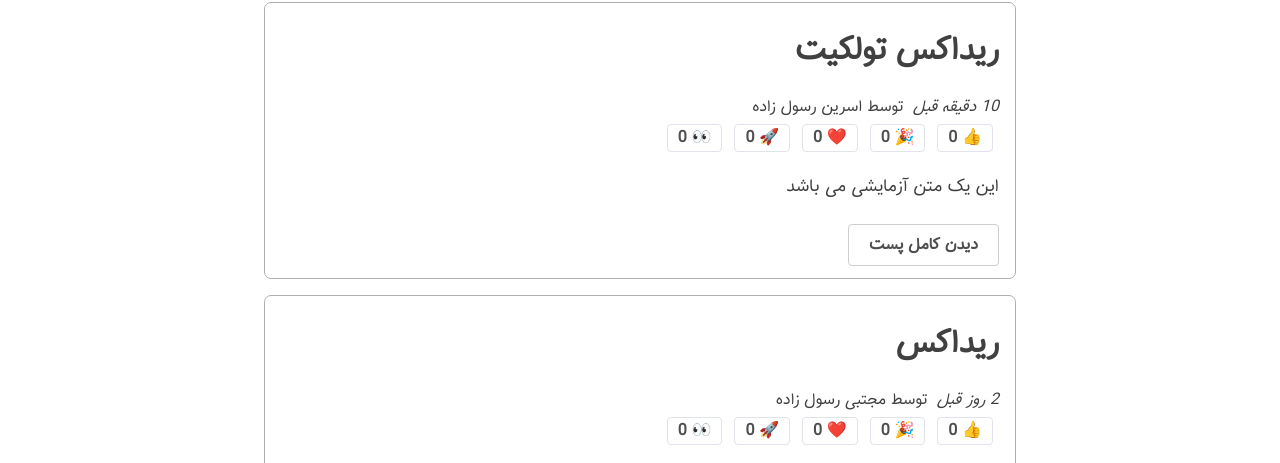
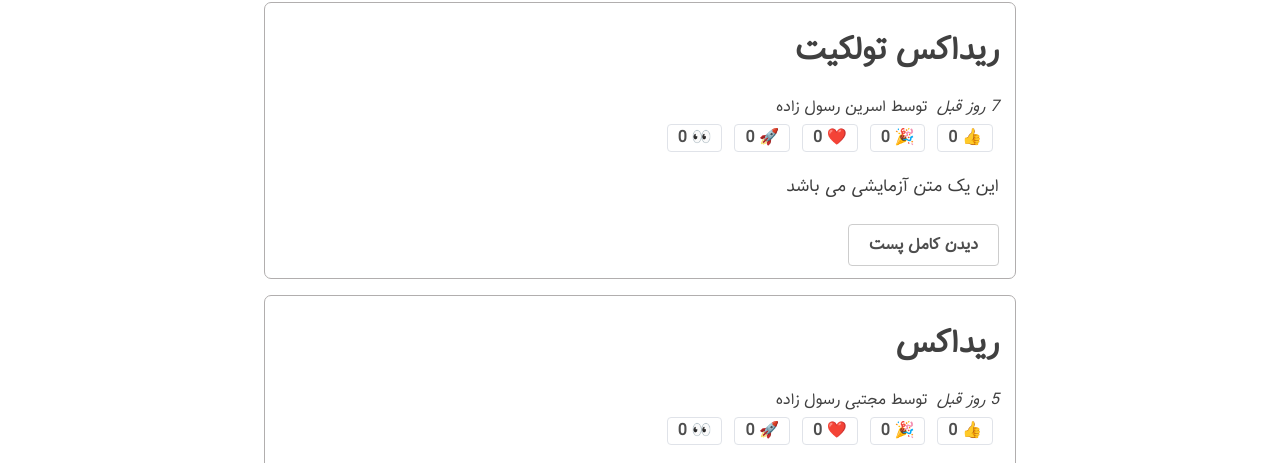
Before and after one commit to mojtaba-rasolzadeh/redux-blog, a React (Vite) app: page / in a window 1280 px wide. Shown: the part 299-762 px from the top of the page. Built offline with nearby package versions, Linux system fonts and the light colour scheme; data requests are answered from the project's data file.

Commit message:
Getting posts from the server and displaying them in the Blog List

```diff
--- a/server/db.json
+++ b/server/db.json
@@ -1,5 +1,33 @@
 {
-    "blogs": [],
+    "blogs": [{
+            "id": "XVKzaawBjUAMuZffHe2DT",
+            "date": "2023-01-22T14:01:22.495Z",
+            "title": "ریداکس",
+            "content": "این یک متن آزمایشی می باشد ",
+            "user": "1sArP0Pg8u_Ej1mlKhWIg",
+            "reactions": {
+                "thumbsUp": 0,
+                "hooray": 0,
+                "heart": 0,
+                "rocket": 0,
+                "eyes": 0
+            }
+        },
+        {
+            "id": "urNppMP8LQdrmifLJlzNA",
+            "date": "2023-01-24T14:01:22.495Z",
+            "title": "ریداکس تولکیت",
+            "content": "این یک متن آزمایشی می باشد",
+            "user": "Ni_C2BaWuqidcQ9vpPl1w",
+            "reactions": {
+                "thumbsUp": 0,
+                "hooray": 0,
+                "heart": 0,
+                "rocket": 0,
+                "eyes": 0
+            }
+        }
+    ],
     "users": [{
             "id": "1sArP0Pg8u_Ej1mlKhWIg",
             "fullname": "مجتبی رسول زاده"
--- a/src/components/BlogList.jsx
+++ b/src/components/BlogList.jsx
@@ -1,16 +1,25 @@
-import { useSelector } from "react-redux";
+import { useEffect } from "react";
+import { useSelector, useDispatch } from "react-redux";
 import { Link, useNavigate } from "react-router-dom";
 
-import { selectAllBlogs } from "../reducers/blogSlice";
+import { fetchBlogs, selectAllBlogs } from "../reducers/blogSlice";
 import ShowTime from "./ShowTime";
 import ShowAuthor from "./ShowAuthor";
 import ReactionButtons from "./ReactionButtons";
 
 const BlogList = () => {
+  const dispatch = useDispatch();
+  const navigate = useNavigate();
+
   const blogs = useSelector(selectAllBlogs);
+  const blogStatus = useSelector((state) => state.blogs.status);
   const orderBlogs = blogs.slice().sort((a, b) => b.date.localeCompare(a.date));
 
-  const navigate = useNavigate();
+  useEffect(() => {
+    if (blogStatus === "idle") {
+      dispatch(fetchBlogs());
+    }
+  }, [blogStatus,dispatch]);
 
   return (
     <section className="blog-list">
--- a/src/reducers/blogSlice.js
+++ b/src/reducers/blogSlice.js
@@ -1,43 +1,17 @@
-import { createSlice, nanoid } from "@reduxjs/toolkit";
+import { createSlice, createAsyncThunk, nanoid } from "@reduxjs/toolkit";
 import { sub } from "date-fns-jalali";
+import { getAllBlogs } from "../services/blogServices";
 
 const initialState = {
-  blogs: [
-    {
-      id: nanoid(),
-      date: sub(new Date(), {
-        days: 2,
-        minutes: 10,
-      }).toISOString(),
-      title: "ریداکس",
-      content: "این یک متن آزمایشی می باشد ",
-      user: "1sArP0Pg8u_Ej1mlKhWIg",
-      reactions: {
-        thumbsUp: 0,
-        hooray: 0,
-        heart: 0,
-        rocket: 0,
-        eyes: 0,
-      },
-    },
-    {
-      id: nanoid(),
-      date: sub(new Date(), {
-        minutes: 10,
-      }).toISOString(),
-      title: "ریداکس تولکیت",
-      content: "این یک متن آزمایشی می باشد",
-      user: "Ni_C2BaWuqidcQ9vpPl1w",
-      reactions: {
-        thumbsUp: 0,
-        hooray: 0,
-        heart: 0,
-        rocket: 0,
-        eyes: 0,
-      },
-    },
-  ],
+  blogs: [],
+  status: "idle",
+  error: null,
 };
+
+export const fetchBlogs = createAsyncThunk("/blogs/fetchBlogs", async () => {
+  const response = await getAllBlogs();
+  return response.data;
+});
 
 const blogsSlice = createSlice({
   name: "blogs",
@@ -79,6 +53,20 @@ const blogsSlice = createSlice({
       }
     },
   },
+  extraReducers: (builder) => {
+    builder
+      .addCase(fetchBlogs.pending, (state, action) => {
+        state.status = "loading";
+      })
+      .addCase(fetchBlogs.fulfilled, (state, action) => {
+        state.status = "completed";
+        state.blogs = action.payload;
+      })
+      .addCase(fetchBlogs.rejected, (state, action) => {
+        state.status = "failed";
+        state.error = action.error.message;
+      });
+  },
 });
 
 export const selectAllBlogs = (state) => state.blogs.blogs;
```
